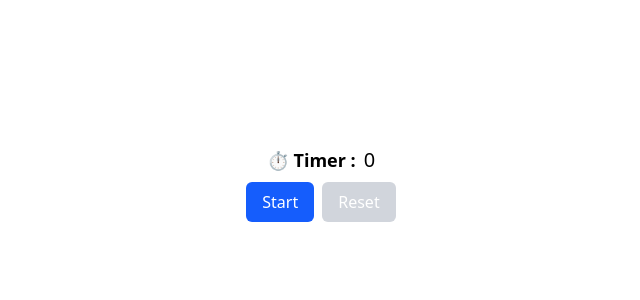
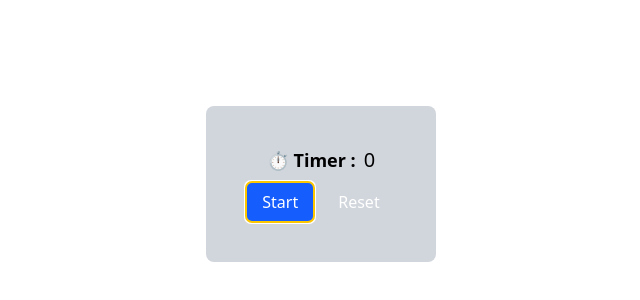
Before and after one commit to NMasters52/timer-app, a React (Vite) app: page / in a window 1280 px wide. Shown: the part 216-516 px from the top of the page, without its empty margins (319-959 px from the left). Built offline with nearby package versions, Linux system fonts and the light colour scheme.

Commit message:
added auto focus on load in on the start button

```diff
--- a/src/components/Timer.jsx
+++ b/src/components/Timer.jsx
@@ -10,10 +10,15 @@ const Timer = () => {
   });
   const [isRunning, setIsRunning] = useState(false);
   const intervalId = useRef(null)
+  const startRef = useRef(null)
 
   useEffect(() => {
     localStorage.setItem('timer', timer)
   }, [timer])
+
+  useEffect(() => {
+    startRef.current.focus();
+  }, [])
 
 
   const toggleTimer = () => {
@@ -38,7 +43,7 @@ const Timer = () => {
   }
 
   return (
-    <div className="flex justify-center items-center flex-col space-y-2">
+    <div className="flex justify-center items-center flex-col space-y-2 bg-gray-300 rounded-lg p-10">
         <TimerDisplay
             timer={timer}
         />
@@ -47,6 +52,7 @@ const Timer = () => {
             toggleTimer={toggleTimer}
             resetTimer={resetTimer}
             timer={timer}
+            startRef={startRef}
         />
     </div>
   )
--- a/src/components/TimerControls.jsx
+++ b/src/components/TimerControls.jsx
@@ -1,17 +1,18 @@
 import React from 'react'
 
-const TimerControls = ({toggleTimer, isRunning, resetTimer, timer}) => {
+const TimerControls = ({toggleTimer, isRunning, resetTimer, timer, startRef}) => {
   return (
     <div className="space-x-2">
         <button
+            ref={startRef}
             onClick={toggleTimer}
-            className="cursor-pointer bg-blue-600 py-2 px-4 rounded-md text-white hover:bg-blue-500 text-md"
+            className="cursor-pointer bg-blue-600 py-2 px-4 rounded-md text-white hover:bg-blue-500 text-md focus:outline-yellow-400"
         >
             {isRunning ? 'Pause' : 'Start'}
         </button>
         <button
             disabled={timer > 0 ? false : true}
-            className="bg-orange-600 cursor-pointer disabled:bg-gray-300 py-2 px-4 rounded-md text-white hover:bg-orange-500 text-md"
+            className="bg-orange-600 cursor-pointer disabled:bg-gray-300 py-2 px-4 rounded-md text-white  hover:bg-orange-500 text-md"
             onClick={resetTimer}
         >
             Reset
```
